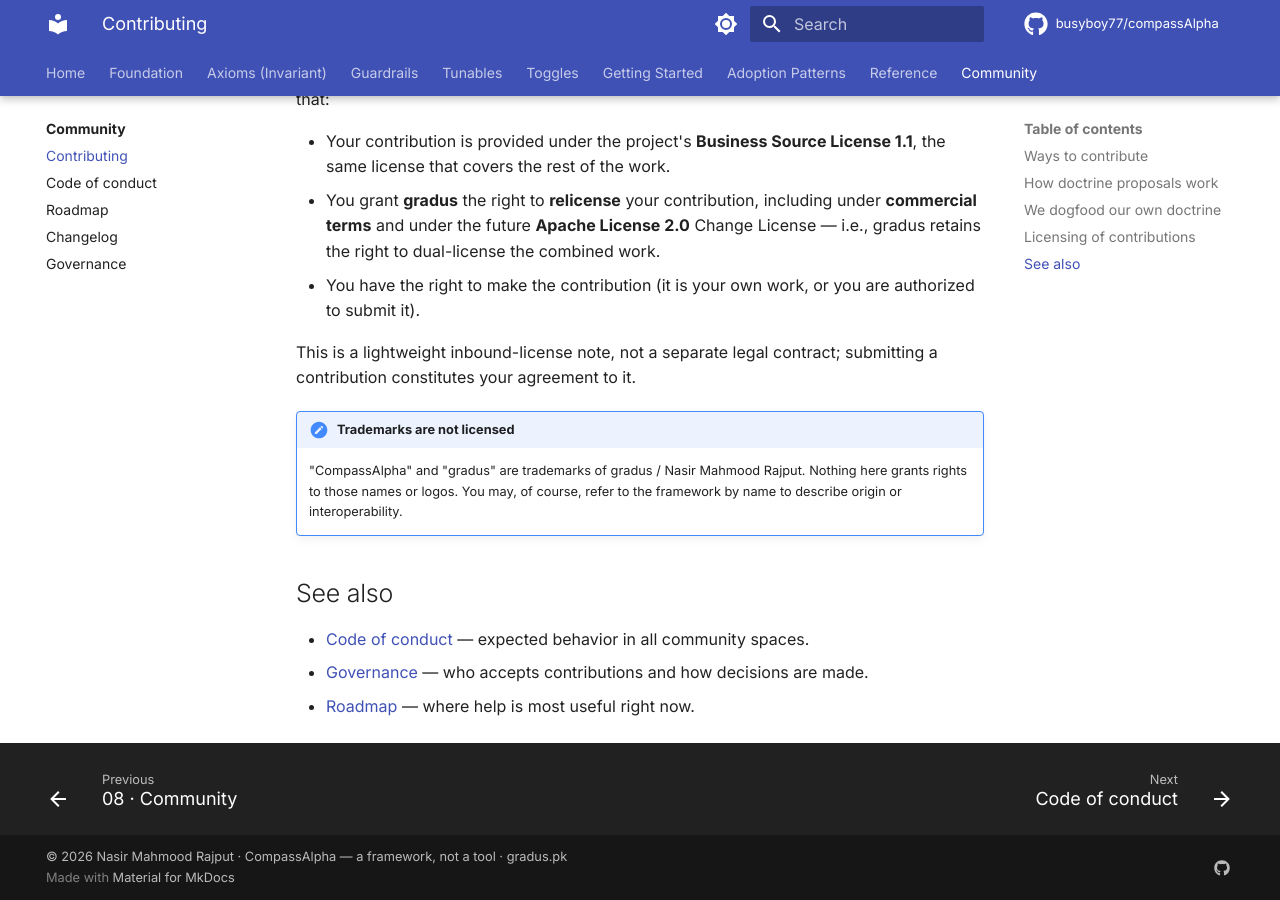
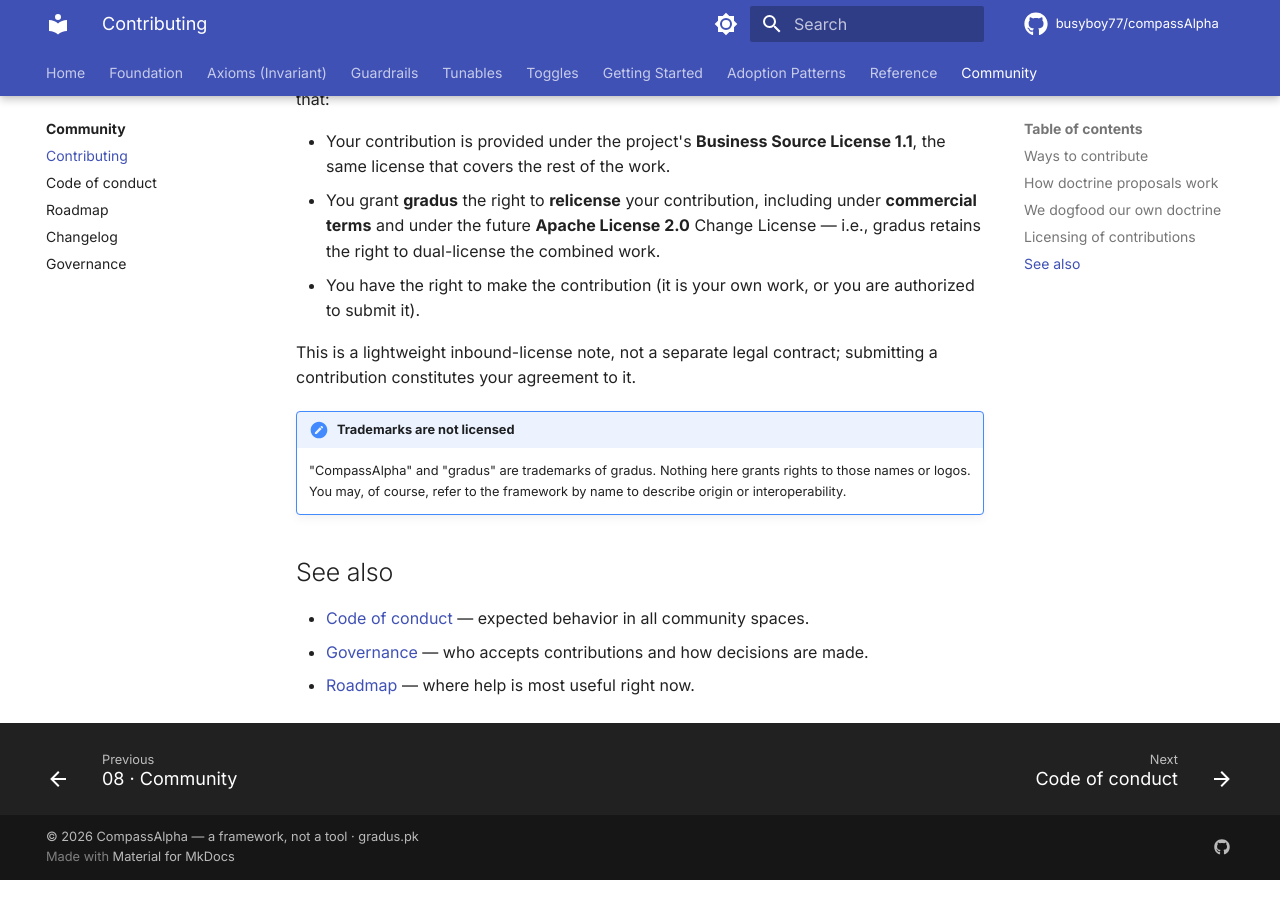
Before and after one commit to busyboy77/compassAlpha, an MkDocs documentation site: the page built from docs/08-community/contributing.md, in a window 1280 px wide and 900 px high, scrolled down 1570 px. Built offline with MkDocs 1.6.1 and Material for MkDocs 9.7.7, drawn with Linux system fonts in a browser that asks for light colours; comment, search, counter and statistics services are not loaded.

Commit message:
Remove founder's personal name from the visible site
The per-page footer + author meta (and a few body/trademark mentions)
showed the founder's name on every page. Replaced with CompassAlpha /
gradus / "the founder" across the footer, site_author, constitution,
governance, contributing, COMMERCIAL, README, and CLAUDE. Legal copyright
holder in LICENSE/NOTICE left unchanged pending decision.

Co-Authored-By: Claude Opus 4.8 (1M context) <noreply@anthropic.com>

```diff
--- a/docs/08-community/contributing.md
+++ b/docs/08-community/contributing.md
@@ -43,7 +43,7 @@ This is the part to read carefully. By submitting a contribution to CompassAlpha
 This is a lightweight inbound-license note, not a separate legal contract; submitting a contribution constitutes your agreement to it.
 
 !!! note "Trademarks are not licensed"
-    "CompassAlpha" and "gradus" are trademarks of gradus / Nasir Mahmood Rajput. Nothing here grants rights to those names or logos. You may, of course, refer to the framework by name to describe origin or interoperability.
+    "CompassAlpha" and "gradus" are trademarks of gradus. Nothing here grants rights to those names or logos. You may, of course, refer to the framework by name to describe origin or interoperability.
 
 ## See also
 
--- a/mkdocs.yml
+++ b/mkdocs.yml
@@ -1,7 +1,7 @@
 site_name: CompassAlpha
 site_description: Source-available federation framework for multi-tier AI-agent collaboration · the reference framework for GitAI
 site_url: https://busyboy77.github.io/compassAlpha/
-site_author: Nasir Mahmood Rajput
+site_author: gradus
 
 repo_name: busyboy77/compassAlpha
 repo_url: https://github.com/busyboy77/compassAlpha
@@ -12,7 +12,7 @@ exclude_docs: |
   assets/*.md
 
 copyright: |
-  &copy; 2026 Nasir Mahmood Rajput · CompassAlpha — a framework, not a tool · <a href="https://gradus.pk">gradus.pk</a>
+  &copy; 2026 CompassAlpha — a framework, not a tool · <a href="https://gradus.pk">gradus.pk</a>
 
 theme:
   name: material
```
Also changed, not shown: CLAUDE.md (+1 -1 lines), COMMERCIAL.md (+1 -1 lines), README.md (+1 -1 lines), docs/00-foundation/constitution.md (+1 -1 lines), docs/08-community/governance.md (+1 -1 lines).
